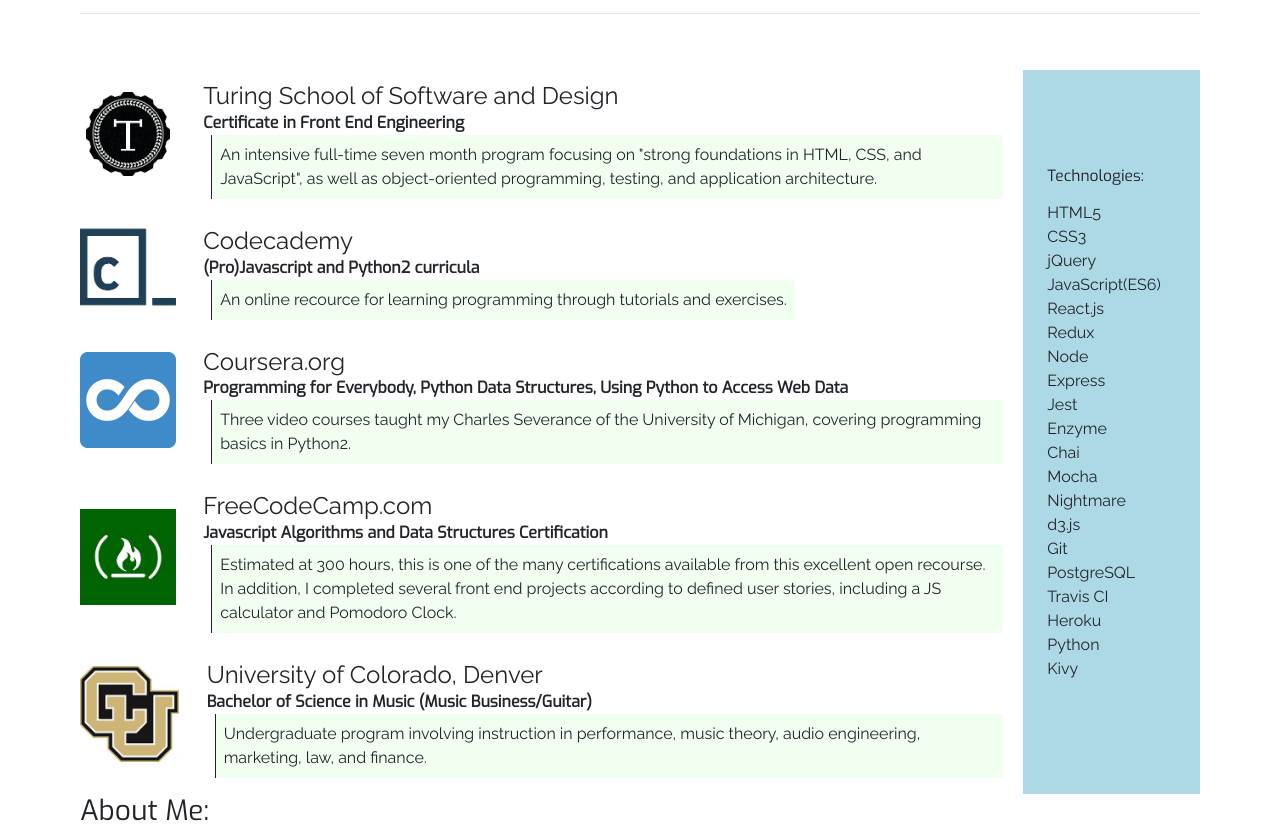
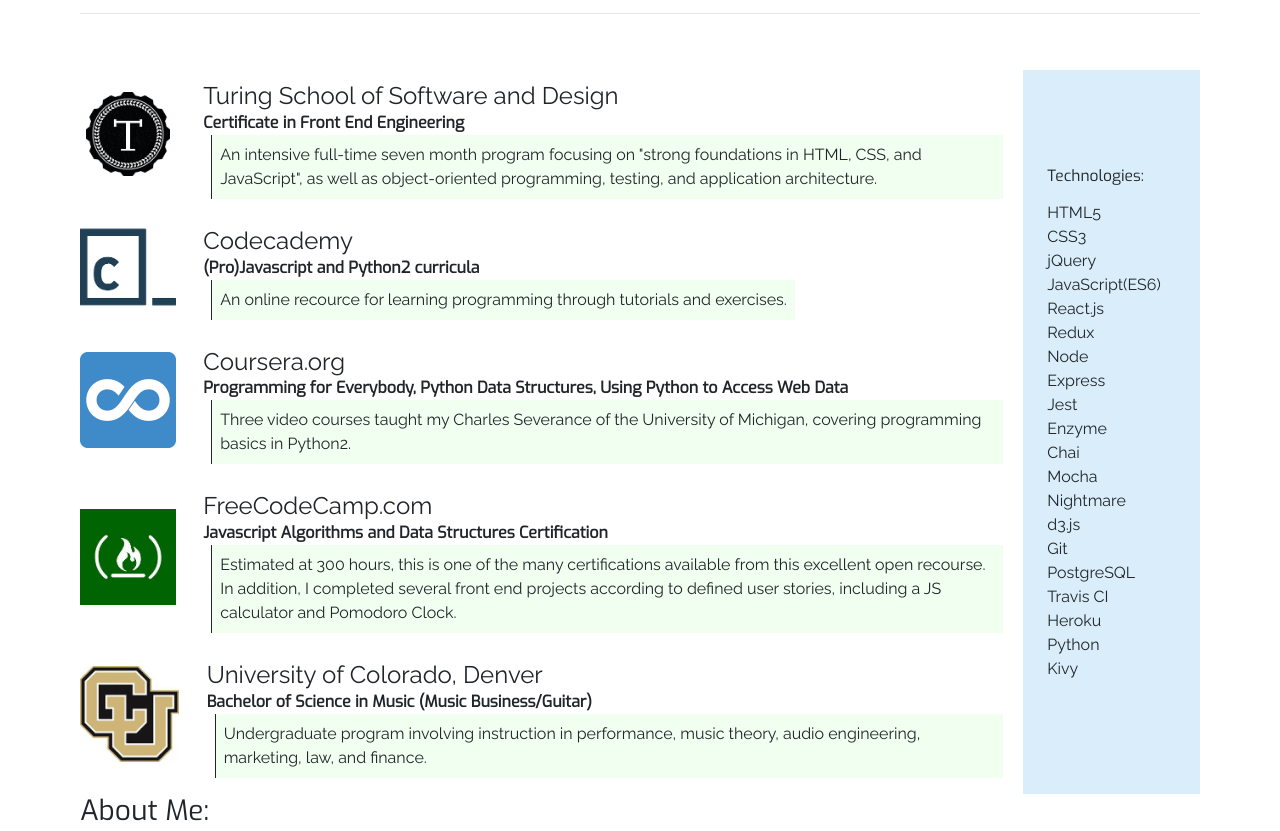
Before and after one commit to dsdunn/personal_page, a website: page index.html in a window 1280 px wide. Shown: the part 1732-2563 px from the top of the page. Drawn offline with nearby package versions, Linux system fonts and the light colour scheme.

Commit message:
Adjust techstack color

```diff
--- a/css/main.scss
+++ b/css/main.scss
@@ -148,7 +148,7 @@
   display: flex;
   flex-direction: column;
   justify-content: center;
-  background: lightblue;
+  background: #d9eefa;
   padding: 1em 1.5em;
   width: 12em;
 }
```
Also changed, not shown: css/main.css.
